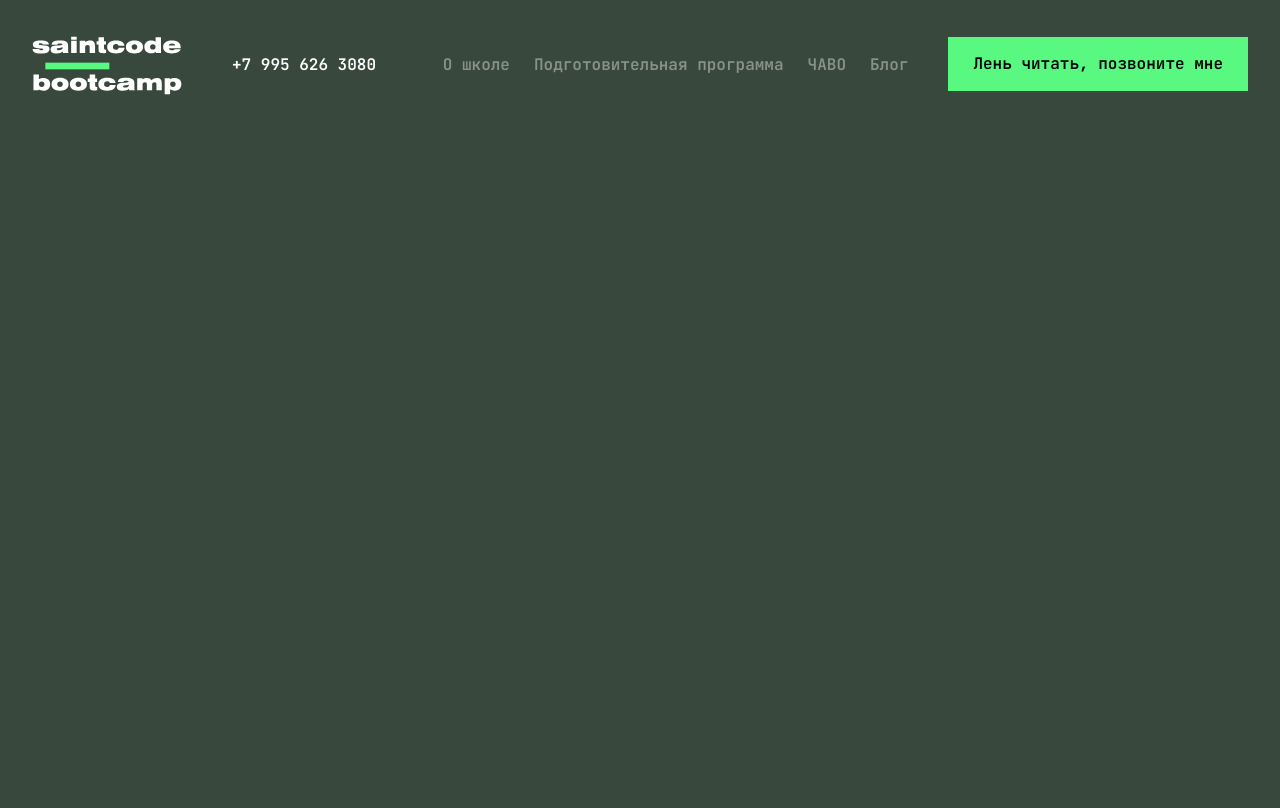
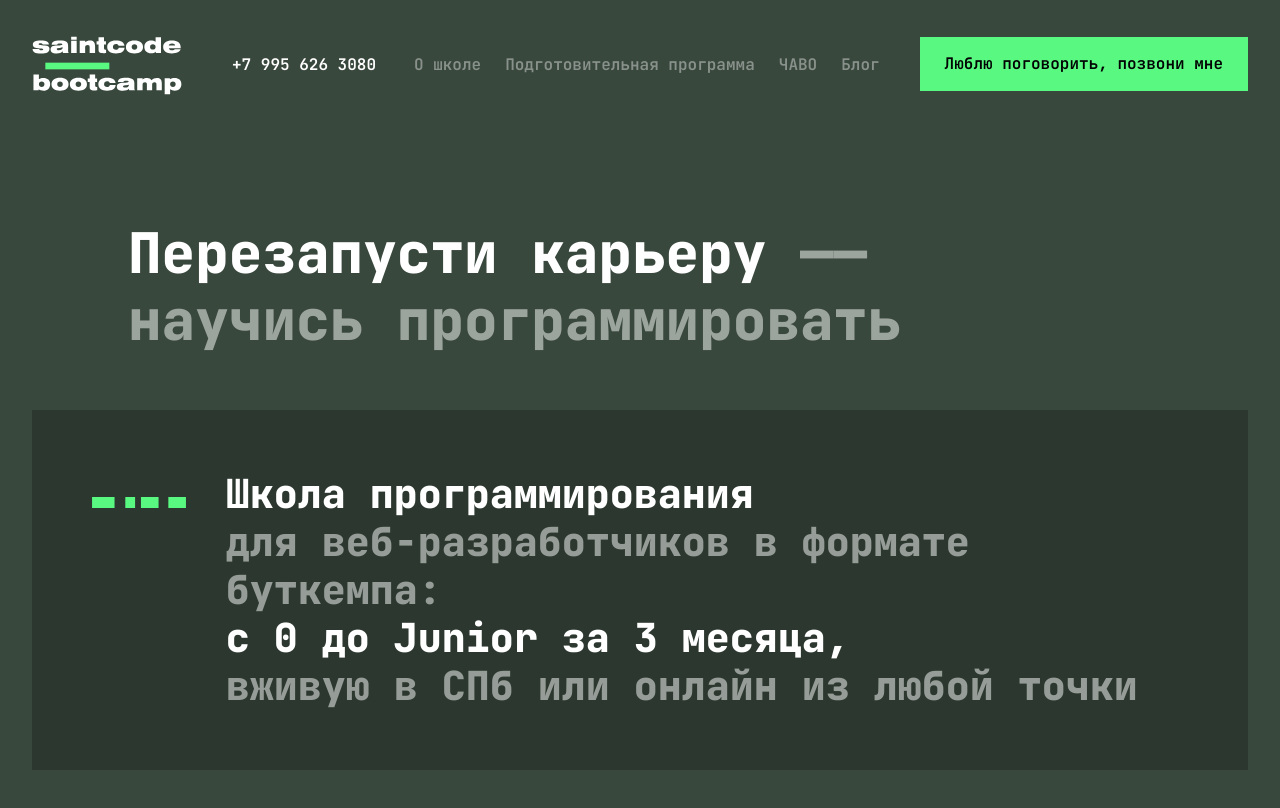
Before and after one commit to code0verdose/saintcode-bootcamp, a plain HTML site: page index.html in a window 1280 px wide. Drawn offline with Linux system fonts and the light colour scheme.

Commit message:
Add hero section

```diff
--- a/index.html
+++ b/index.html
@@ -10,7 +10,8 @@
     <!--Fira Code (700), JetBrains Mono (800, 700, 600, 400)-->
     <link rel="preconnect" href="https://fonts.googleapis.com">
     <link rel="preconnect" href="https://fonts.gstatic.com" crossorigin>
-    <link href="https://fonts.googleapis.com/css2?family=Fira+Code:wght@700&family=JetBrains+Mono:wght@400;600;700;800&display=swap" rel="stylesheet">
+    <link href="https://fonts.googleapis.com/css2?family=Fira+Code:wght@700&family=JetBrains+Mono:wght@400;600;700;800&display=swap"
+          rel="stylesheet">
 </head>
 <body>
 <header class="header">
@@ -37,10 +38,27 @@
                 </nav>
             </div>
             <div class="btn-wrapper">
-                <button class="btn btn--call">Лень читать, позвоните мне</button>
+                <button class="btn btn--call">Люблю поговорить, позвони мне</button>
             </div>
         </div>
     </div>
 </header>
+<main>
+    <section class="hero">
+        <div class="hero__container">
+            <h1 class="hero__title">Перезапусти карьеру<span class="transparent"> —— <br/>научись программировать</span>
+            </h1>
+        </div>
+        <article class="hero__info">
+            <div class="img__container">
+                <img src="./images/Subtract.svg" alt="----" class="hero__image" width="96" height="12">
+            </div>
+            <div class="info__text">
+                <p>Школа программирования<br/> <span class="transparent">для веб-разработчиков в формате буткемпа:</span><br/> с 0 до Junior за 3 месяца,<br/> <span class="transparent">вживую в
+                    СПб или онлайн из любой точки</span></p>
+            </div>
+        </article>
+    </section>
+</main>
 </body>
 </html>
--- a/style/sass/_header.sass
+++ b/style/sass/_header.sass
@@ -1,5 +1,6 @@
 .header
   padding-top: 2em
+  padding-bottom: 2em
   font-family: 'JetBrains Mono', monospace
   font-weight: 600
   color: #fff
@@ -9,15 +10,18 @@
     align-items: center
     max-width: 95%
     margin: 0 auto
+
 .left-side
   display: flex
   align-items: center
   gap: 2.5em
 
 .logo
+  width: 160px
+  height: 100%
   &__img
     width: 100%
-    height: auto
+    height: 100%
     display: block
 
 .right-side
--- /dev/null
+++ b/style/sass/_hero.sass
@@ -0,0 +1,32 @@
+.hero
+  padding-top: 92px
+  padding-bottom: 101px
+  &__container
+    max-width: 80vw
+    margin: 0 auto 3.5em auto
+  &__title
+    font-weight: 800
+    font-size: 56px
+    line-height: 1.2
+    color: #FFF
+  &__image
+    width: 100%
+    height: auto
+    display: block
+  &__info
+    display: flex
+    font-size: 40px
+    font-weight: 800
+    line-height: 1.2
+    max-width: 95vw
+    margin: 0 auto
+    padding: 1.5em
+    color: #FFF
+    background-color: #2c382f
+
+    align-items: baseline
+
+.img__container
+  display: block
+  height: 100%
+  margin-right: 1em
--- a/style/sass/_settings.sass
+++ b/style/sass/_settings.sass
@@ -7,6 +7,7 @@
 
 html
   font-size: 16px
+  scroll-behavior: smooth
 
 body
   background-color: $main
@@ -18,3 +19,6 @@ a
 
 ul
   list-style-type: none
+
+.transparent
+  opacity: .5
--- a/style/sass/style.sass
+++ b/style/sass/style.sass
@@ -2,3 +2,4 @@
 @import "lib"
 @import "settings"
 @import "header"
+@import "hero"
```
Also changed, not shown: images/Subtract.svg (added), style/style.css, 1 other file.
